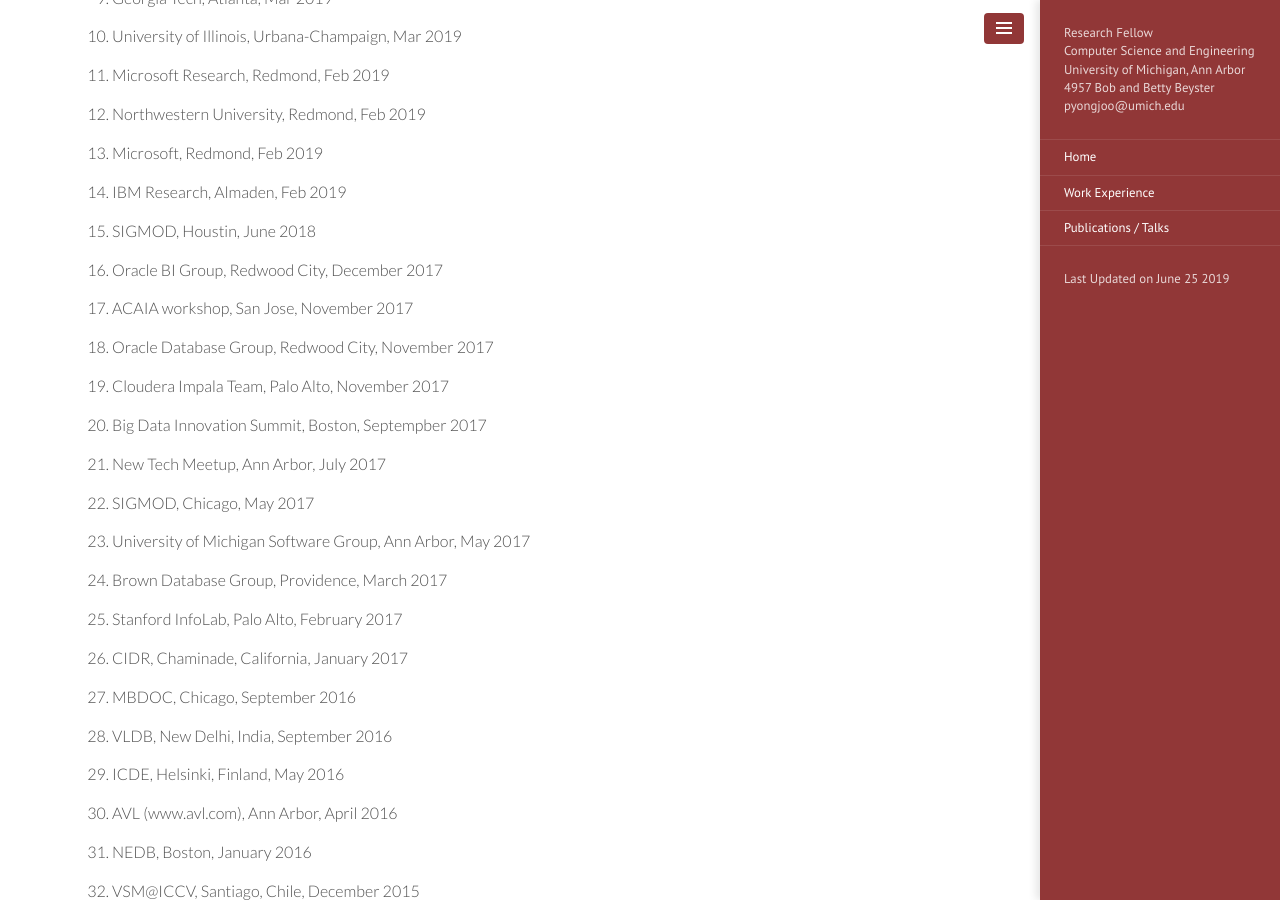
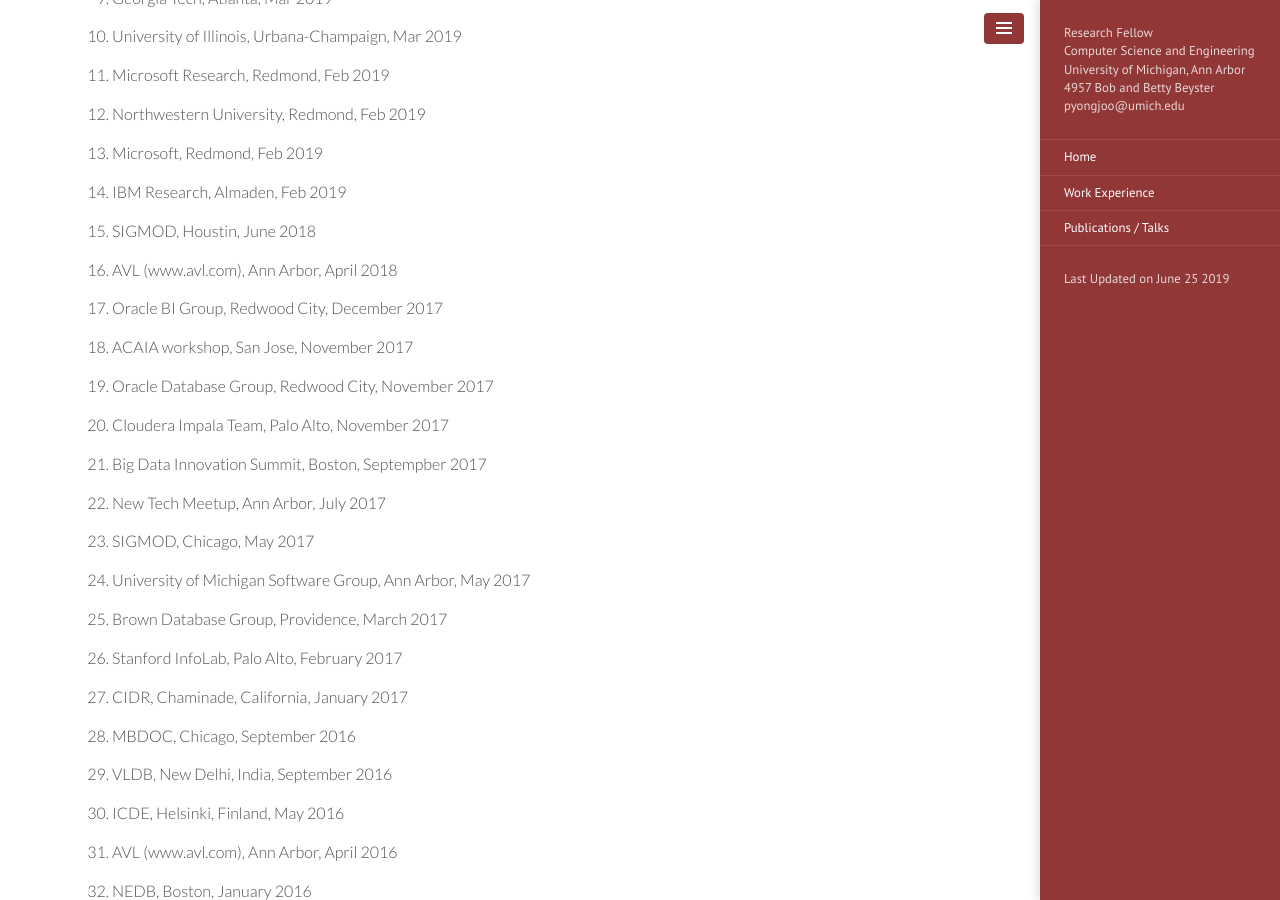
Before and after one commit to pyongjoo/pyongjoo.github.io, a Jekyll site: the page built from _publications/2016-10-01-talks.md, in a window 1280 px wide and 900 px high, scrolled down 514 px. Built offline with Jekyll 4.4.1, drawn with Linux system fonts in a browser that asks for light colours.

Commit message:
Update 2016-10-01-talks.md

```diff
--- a/_publications/2016-10-01-talks.md
+++ b/_publications/2016-10-01-talks.md
@@ -33,6 +33,8 @@
 
 1. SIGMOD, Houstin, June 2018
 
+1. AVL (www.avl.com), Ann Arbor, April 2018
+
 1. Oracle BI Group, Redwood City, December 2017
 
 1. ACAIA workshop, San Jose, November 2017
```
